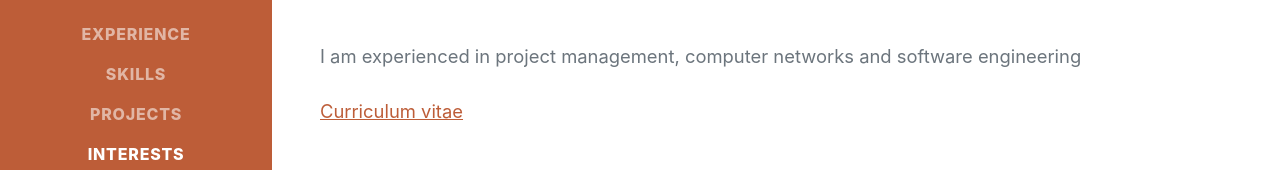
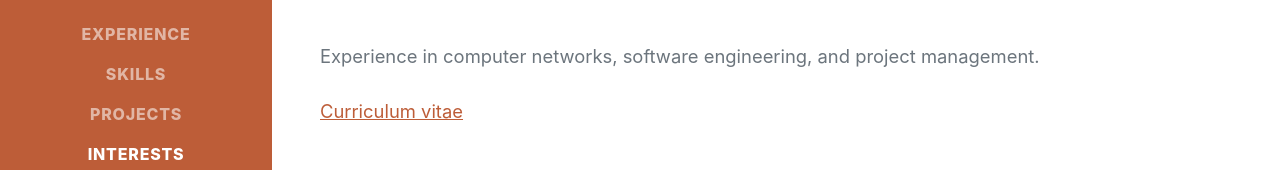
Before and after one commit to victoreric/victoreric.github.io, a plain HTML site: page index.html in a window 1280 px wide. Shown: the part 420-590 px from the top of the page. Drawn offline with nearby package versions, Linux system fonts and the light colour scheme; a web font is replaced by a local one.

Commit message:
change headline

```diff
--- a/index.html
+++ b/index.html
@@ -48,7 +48,7 @@
                         Bukit Hijau Urimessing K/19, Ambon - Maluku, Indonesia  · (+62) 813-431-9719 ·
                         <a href="mailto:pattiradjawanevictor@gmail.com">pattiradjawanevictor@gmail.com</a>
                     </div>
-                    <p class="lead mb-5">I am experienced in project management, computer networks and software engineering
+                    <p class="lead mb-5">Experience in computer networks, software engineering, and project management.
 
                     <br> <br>
                      <a href="assets/img/CV-VictorEric.pdf">Curriculum vitae </a></p>
```
